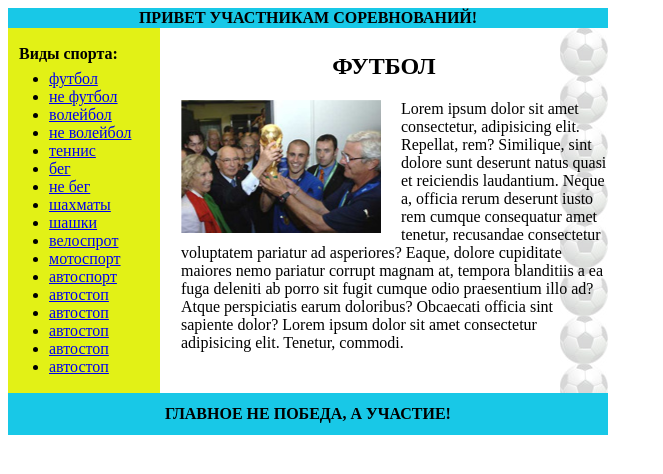
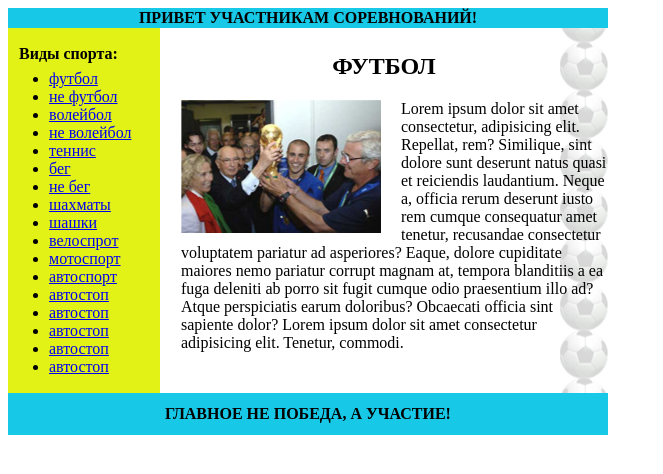
Before and after one commit to Artsiom-Huha/maket_table, a plain HTML site: page index.html in a window 1280 px wide. Shown: the whole page, without its empty margins (0-663 px from the left). Drawn offline with Linux system fonts and the light colour scheme.

Commit message:
Update maket_table.css

```diff
--- a/maket_table.css
+++ b/maket_table.css
@@ -21,7 +21,7 @@ h2{
     background-color: #e2f116;
 }
 .col-2{
-    background: url(ball.png) top right repeat-y;
+    background: url(/ball.png) right repeat-y;
 }
 p{
     text-align: left;
```
